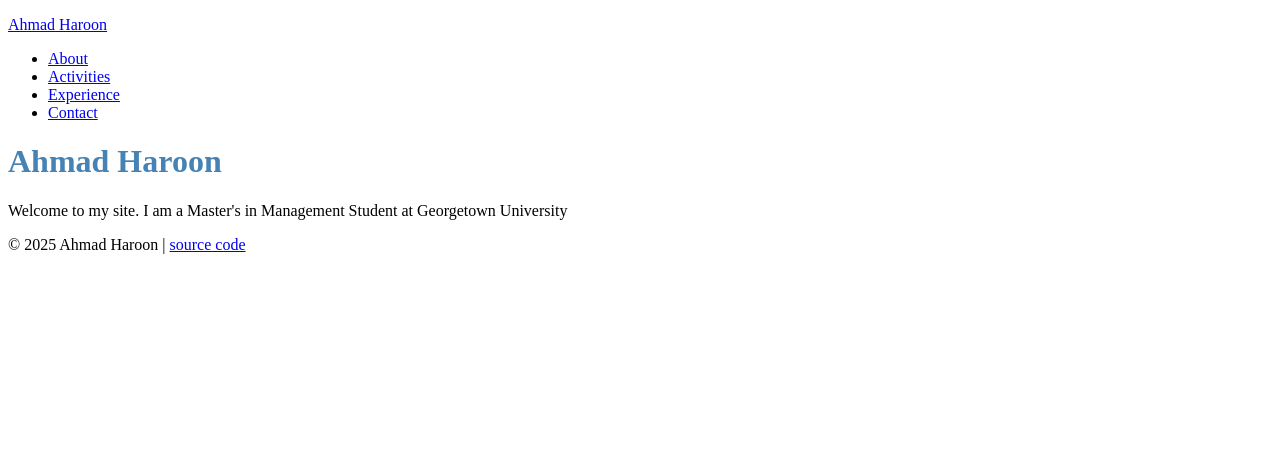
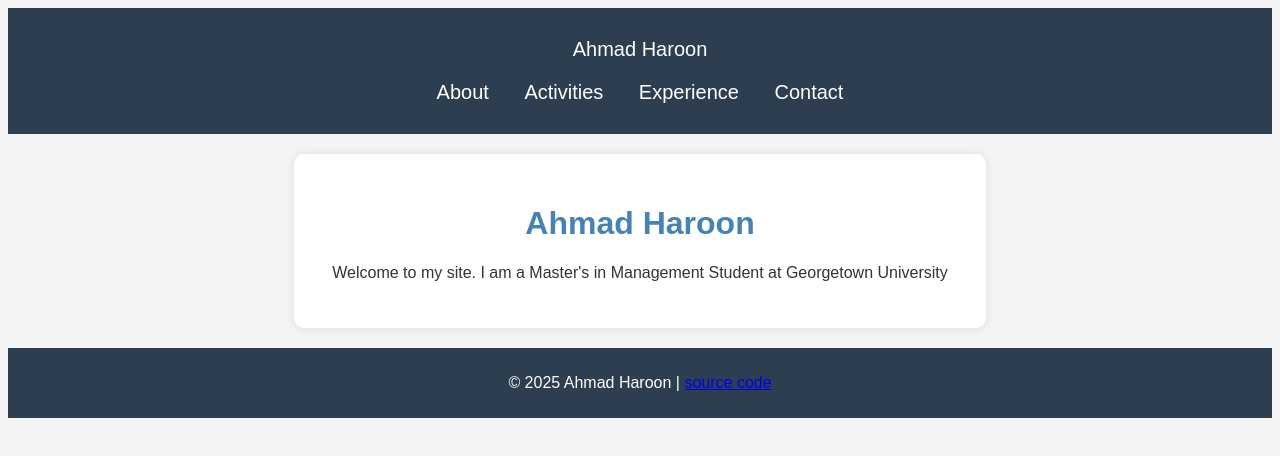
Before and after one commit to ahmadhrc/Ahmad, a plain HTML site: page index.html in a window 1280 px wide. Drawn offline with Linux system fonts and the light colour scheme.

Commit message:
Update sammy-style.css

```diff
--- a/stylesheets/sammy-style.css
+++ b/stylesheets/sammy-style.css
@@ -1,3 +1,53 @@
 /* Sammy's Stylesheet */
 
+body {
+    font-family: Arial, sans-serif;
+    background-color: #f4f4f4;
+    color: #333;
+    text-align: center;
+  }
+
+  header {
+    background: #2c3e50;
+    color: white;
+    padding: 10px;
+    font-size: 20px;
+  }
+
+  header a {
+    color: white;
+    text-decoration: none;
+  }
+
+  nav ul {
+    list-style: none;
+    padding: 0;
+  }
+
+  nav ul li {
+    display: inline;
+    margin: 0 15px;
+  }
+
+  nav ul li a {
+    color: white;
+    text-decoration: none;
+  }
+
+  .page {
+    background: white;
+    padding: 30px;
+    margin: 20px auto;
+    width: 50%;
+    border-radius: 10px;
+    box-shadow: 0 0 10px rgba(0, 0, 0, 0.1);
+  }
+
+  footer {
+    margin-top: 20px;
+    padding: 10px;
+    background: #2c3e50;
+    color: white;
+  }
+
 h1 {color: steelblue}
```
